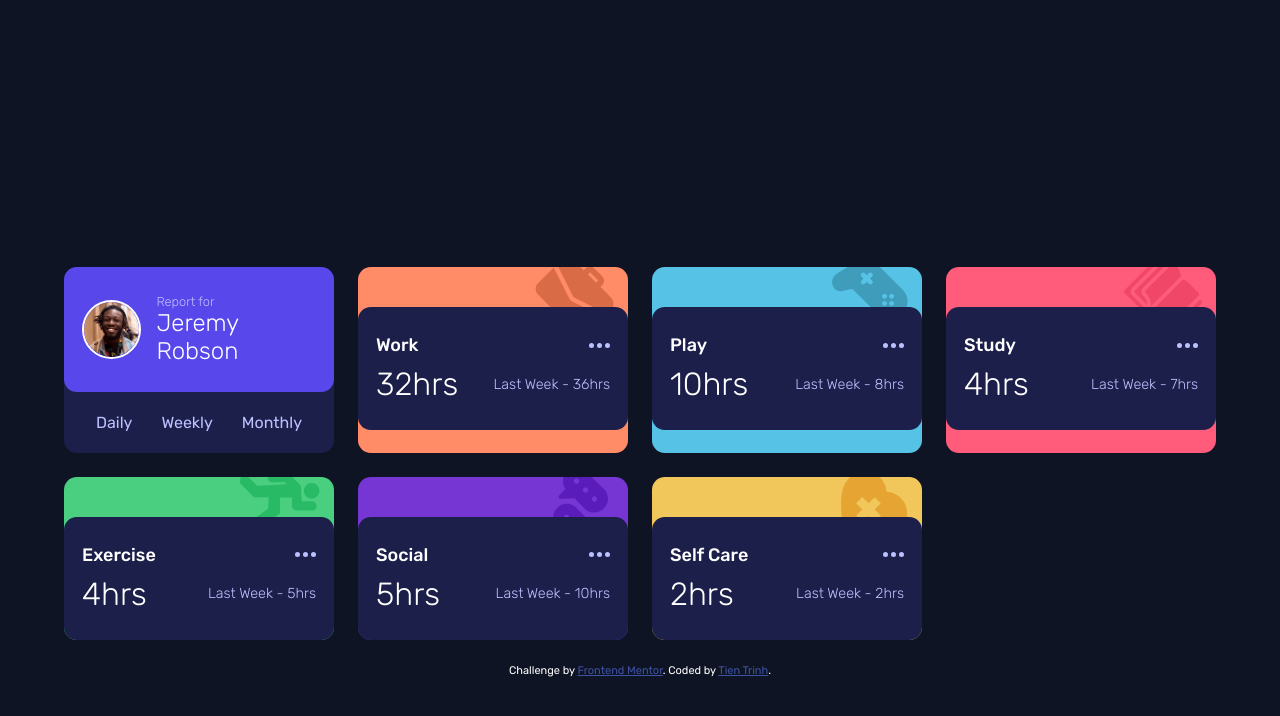
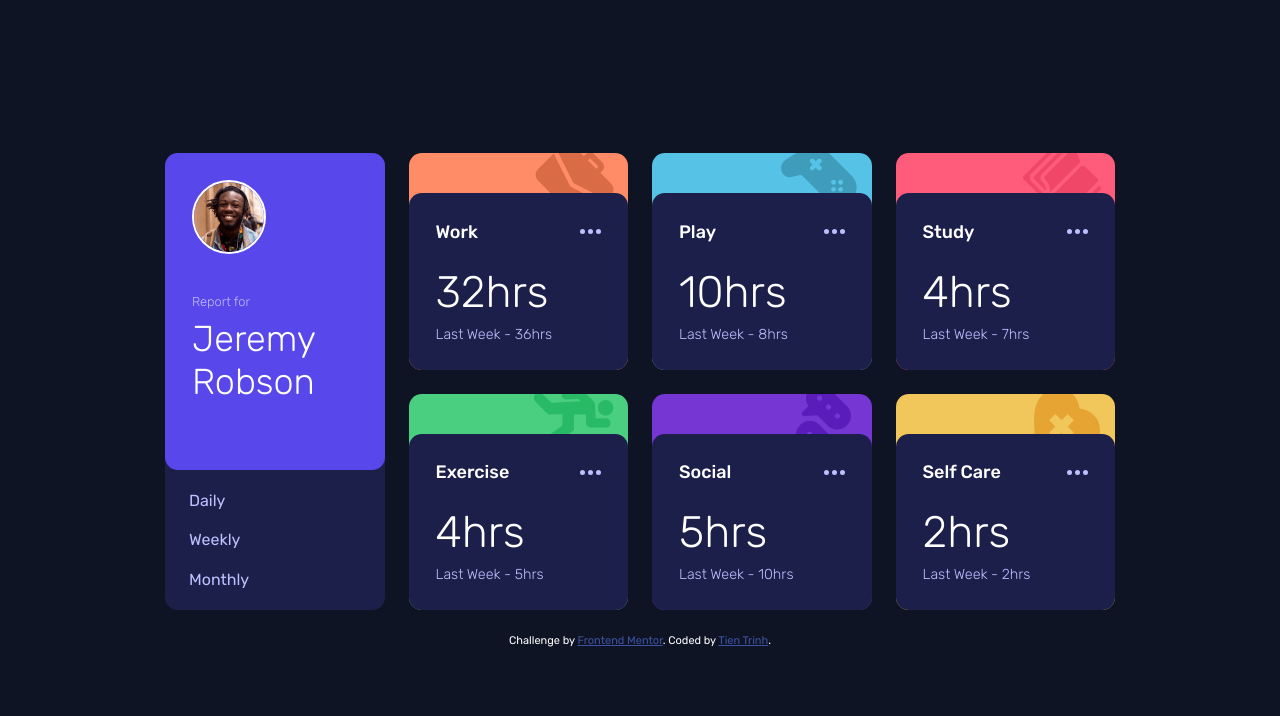
Before and after one commit to tientrinh21/time-tracking-dashboard, a plain HTML site: page index.html in a window 1280 px wide. Drawn offline with Linux system fonts and the light colour scheme.

Commit message:
Desktop UI

```diff
--- a/style.css
+++ b/style.css
@@ -25,7 +25,6 @@ body {
 	font-family: 'Rubik', sans-serif;
 	font-size: 18px;
 	background-color: var(--very-dark-blue);
-	max-width: 1440px;
 	color: white;
 	font-weight: 400;
 }
@@ -36,18 +35,21 @@ body {
 	gap: 1.5rem;
 	align-items: center;
 	justify-content: center;
-	min-height: 100vh;
 	margin: 4em auto 2.5em auto;
 }
 
 .container {
-	max-width: 90%;
+	width: 95%;
+	max-width: 375px;
+	min-width: 270px;
 	display: grid;
 	gap: 1.5rem;
 	color: var(--desaturated-blue);
 }
 
 .card {
+	display: flex;
+	flex-direction: column;
 	border-radius: 0.8rem;
 }
 
@@ -66,8 +68,8 @@ body {
 	border-radius: 0.8rem;
 }
 
-.user-img {
-	max-width: 25%;
+.user .user-img {
+	max-width: 15%;
 	border: solid 0.15rem white;
 	border-radius: 100%;
 }
@@ -80,7 +82,7 @@ body {
 	font-weight: 300;
 }
 
-.user p > span {
+.user .user-name {
 	font-size: 1.5rem;
 	color: white;
 }
@@ -88,9 +90,10 @@ body {
 .user-card .time {
 	display: flex;
 	justify-content: space-between;
-	padding: 1.3em 2em;
+	padding: 1.3em 1.5em;
 	list-style: none;
 	font-size: 1rem;
+	gap: 1rem;
 }
 
 .time a {
@@ -103,7 +106,7 @@ body {
 }
 
 /* Activity card */
-.decoration {
+.activity-card .decoration {
 	display: flex;
 	justify-content: flex-end;
 	border-radius: 0.8rem 0.8rem 0 0;
@@ -117,7 +120,7 @@ body {
 	object-position: 100% 25%;
 }
 
-.content {
+.activity-card .content {
 	padding: 1.5em 1em;
 	border-radius: 0.8rem;
 	background-color: var(--dark-blue);
@@ -135,6 +138,14 @@ body {
 	margin-bottom: 0.5em;
 }
 
+.category img {
+	padding: 0.5em 0;
+}
+
+.category img:hover {
+	cursor: pointer;
+}
+
 .category-name {
 	font-weight: 500;
 	font-size: 1em;
@@ -146,6 +157,7 @@ body {
 	justify-content: space-between;
 	align-items: center;
 	padding: 0;
+	gap: 1.25rem;
 	font-weight: 300;
 }
 
@@ -185,9 +197,75 @@ body {
 }
 
 /* Media */
-@media (min-width: 700px) {
+@media (min-width: 825px) {
+	body {
+		height: 100vh;
+	}
+
+	.center {
+		margin: 0 auto;
+		height: 100%;
+	}
+
 	.container {
+		max-width: 950px;
 		grid-template-columns: repeat(4, 1fr);
+		grid-template-rows: repeat(2, 1fr);
+	}
+
+	.user-card {
+		grid-row: span 2;
+	}
+
+	.user-card .user {
+		height: 100%;
+		flex-direction: column;
+		align-items: flex-start;
+		justify-content: flex-start;
+		gap: 2.5rem;
+		padding: 1.5em 1.5em;
+	}
+
+	.user .user-img {
+		max-width: 45%;
+	}
+
+	.user .user-img:hover {
+		cursor: pointer;
+	}
+
+	.user p {
+		font-size: 0.8rem;
+	}
+
+	.user .user-name {
+		font-size: 2.25rem;
+		padding: 0.2em 0;
+	}
+
+	.user-card .time {
+		flex-direction: column;
+		gap: 1.3rem;
+	}
+
+	.activity-card {
+		display: flex;
+		flex-direction: column;
+	}
+
+	.activity-card .content {
+		padding: 1.5em 1.5em;
+	}
+
+	.data {
+		flex-direction: column;
+		align-items: flex-start;
+		gap: 0.5rem;
+		margin-top: 1.25em;
+	}
+
+	.current-data {
+		font-size: 2.75rem;
 	}
 }
 
```
